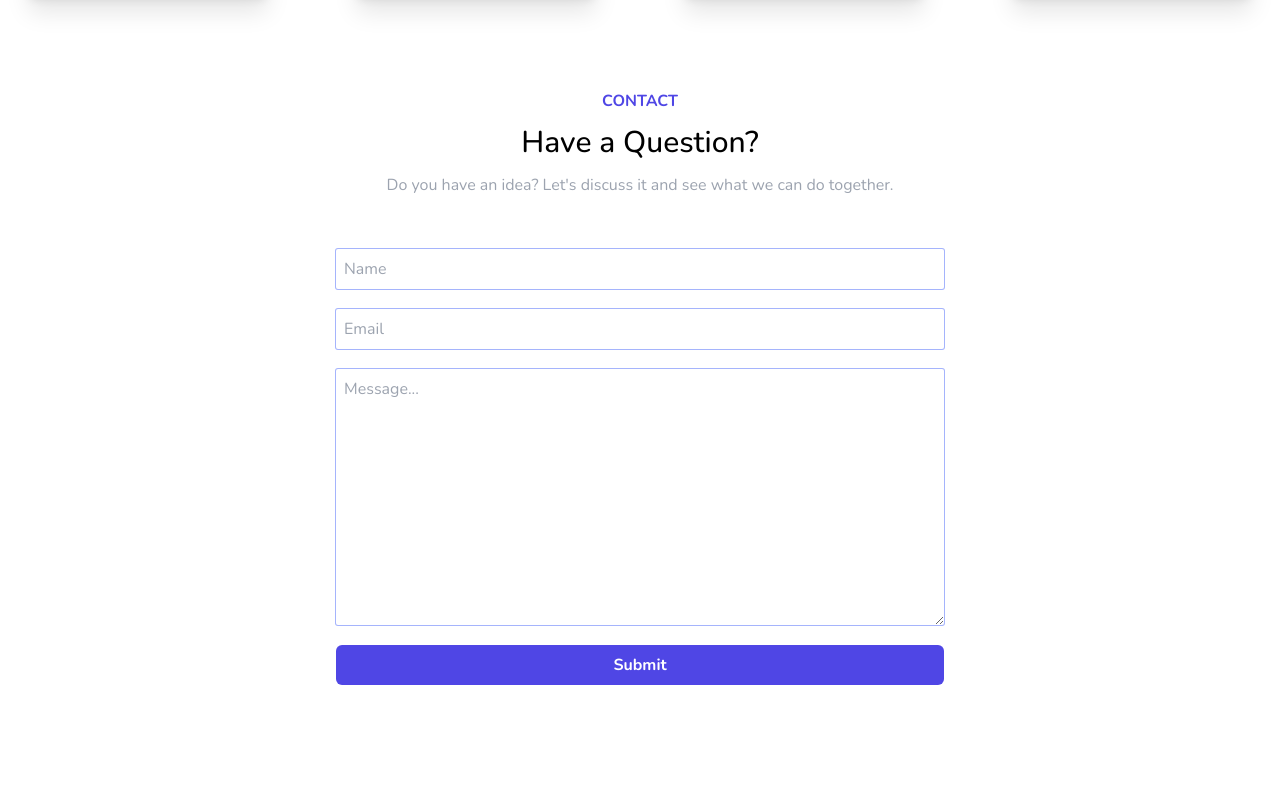
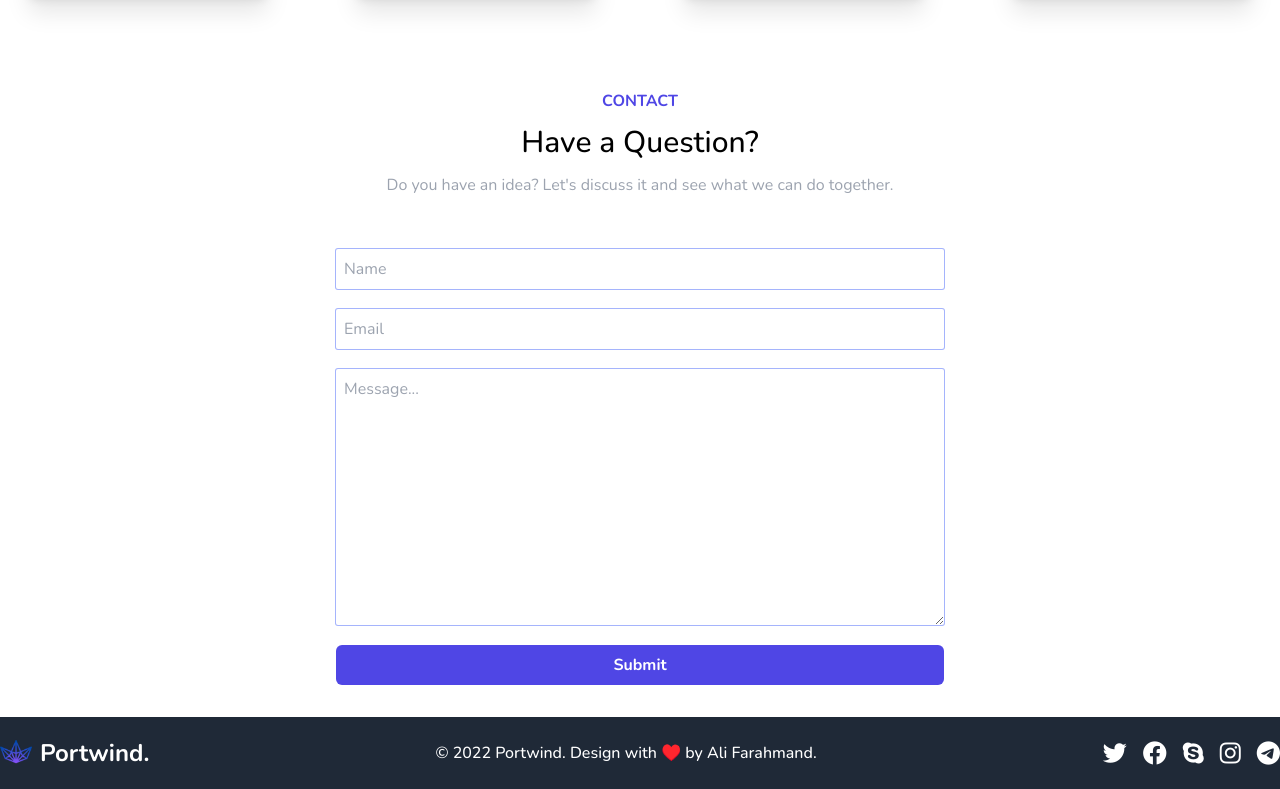
Before and after one commit to AliFarahmand1993/portfolio-project-with-tailwind, a website: page index.html in a window 1280 px wide. Shown: the part 3030-3819 px from the top of the page. Before the commit the page ends 3747 px from the top, so only its background shows below. Drawn offline with nearby package versions, Linux system fonts and the light colour scheme; files whose address does not match are found by name.

Commit message:
add footer area
add footer area
add social icon

```diff
--- a/index.html
+++ b/index.html
@@ -261,12 +261,14 @@
             </div>
             <!-- form start -->
             <form class="flex flex-col gap-5 items-center mt-5 p-8" action="">
-                <input class="p-2 w-full md:w-1/2 ring-1 ring-indigo-300 rounded-sm" type="text" name="Name" placeholder="Name">
+                <input class="p-2 w-full md:w-1/2 ring-1 ring-indigo-300 rounded-sm" type="text" name="Name"
+                    placeholder="Name">
                 <input class="p-2 w-full md:w-1/2 ring-1 ring-indigo-300 rounded-sm" type="Email" name="Email"
                     placeholder="Email">
-                <textarea class="p-2 w-full md:w-1/2 ring-1 ring-indigo-300 rounded-sm" name="Message" id="" cols="30" rows="10"
-                    placeholder="Message..."></textarea>
-                <button class="w-1/2 bg-indigo-600 text-white font-bold px-3 py-2 rounded-md cursor-pointer hover:bg-indigo-900 hover:text-black hover:transition">Submit</button>
+                <textarea class="p-2 w-full md:w-1/2 ring-1 ring-indigo-300 rounded-sm" name="Message" id="" cols="30"
+                    rows="10" placeholder="Message..."></textarea>
+                <button
+                    class="w-1/2 bg-indigo-600 text-white font-bold px-3 py-2 rounded-md cursor-pointer hover:bg-indigo-900 hover:text-black hover:transition">Submit</button>
             </form>
             <!-- form end -->
         </section>
@@ -274,7 +276,23 @@
     </main>
     <!-- main end -->
     <!-- footer start -->
-    <footer></footer>
+    <footer class="w-full bg-gray-800">
+        <div class="container mx-auto py-5 flex items-center justify-between">
+            <div class="flex items-center gap-2">
+                <img class="w-8" src="./img/logo.png" alt="" />
+                <span class="text-2xl font-bold text-white">Portwind.</span>
+            </div>
+            <span class="hidden md:block font-medium text-white">© 2022 Portwind. Design with ♥️ by Ali
+                Farahmand.</span>
+            <ul class="flex gap-4">
+                <li><a href=" #"><i class="fa-brands fa-twitter text-2xl text-white"></i></a></li>
+                <li><a href=" #"><i class="fa-brands fa-facebook text-2xl text-white"></i></a></li>
+                <li><a href=" #"><i class="fa-brands fa-skype text-2xl text-white"></i></a></li>
+                <li><a href=" #"><i class="fa-brands fa-instagram text-2xl text-white"></i></a></li>
+                <li><a href=" #"><i class="fa-brands fa-telegram text-2xl text-white"></i></a></li>
+            </ul>
+        </div>
+    </footer>
     <!-- footer end -->
     <!-- script -->
     <script src="./assets/js/app.js"></script>
```
Also changed, not shown: assets/css/output.css.
